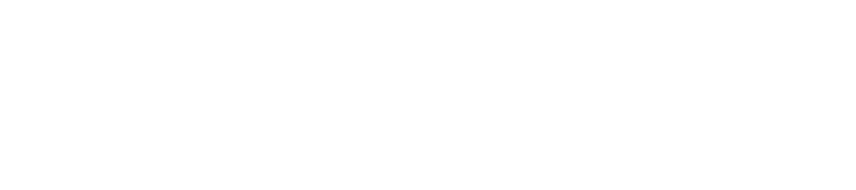
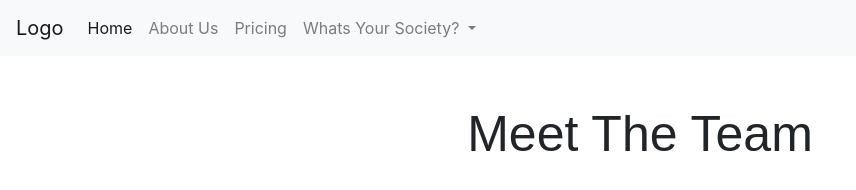
Before and after one commit to happleton/group-project, a plain HTML site: page about.html in a window 1280 px wide. Shown: the whole page, without its empty margins (0-856 px from the left). Drawn offline with nearby package versions, Linux system fonts and the light colour scheme.

Commit message:
added matching nav bar

```diff
--- a/about.html
+++ b/about.html
@@ -18,3 +18,42 @@
   <link rel="stylesheet" type="text/css" href="styles.css"/>
 
 </head>
+
+<body>
+<!-- Nav -->
+  <nav class="navbar fixed–top navbar-expand-lg navbar-light bg-light ">
+    <a class="navbar-brand" href="#">Logo</a>
+    <button class="navbar-toggler" type="button" data-toggle="collapse" data-target="#navbarNavDropdown" aria-controls="navbarNavDropdown" aria-expanded="false" aria-label="Toggle navigation">
+      <span class="navbar-toggler-icon"></span>
+    </button>
+    <div class="collapse navbar-collapse" id="navbarNavDropdown">
+      <ul class="navbar-nav">
+        <li class="nav-item active">
+          <a class="nav-link" href="/index.com#">Home <span class="sr-only">(current)</span></a>
+        </li>
+        <li class="nav-item">
+          <a class="nav-link" href="#">About Us</a>
+        </li>
+        <li class="nav-item">
+          <a class="nav-link" href="#">Pricing</a>
+        </li>
+        <li class="nav-item dropdown">
+          <a class="nav-link dropdown-toggle" href="#" id="navbarDropdownMenuLink" role="button" data-toggle="dropdown" aria-haspopup="true" aria-expanded="false">
+            Whats Your Society?
+          </a>
+          <div class="dropdown-menu" aria-labelledby="navbarDropdownMenuLink">
+            <a class="dropdown-item" href="#">Action</a>
+            <a class="dropdown-item" href="#">Another action</a>
+            <a class="dropdown-item" href="#">Something else here</a>
+          </div>
+        </li>
+      </ul>
+    </div>
+  </nav>
+
+  </br>
+  </br>
+
+  <div>
+  <h1> Meet The Team </h1>
+  </div>
```
